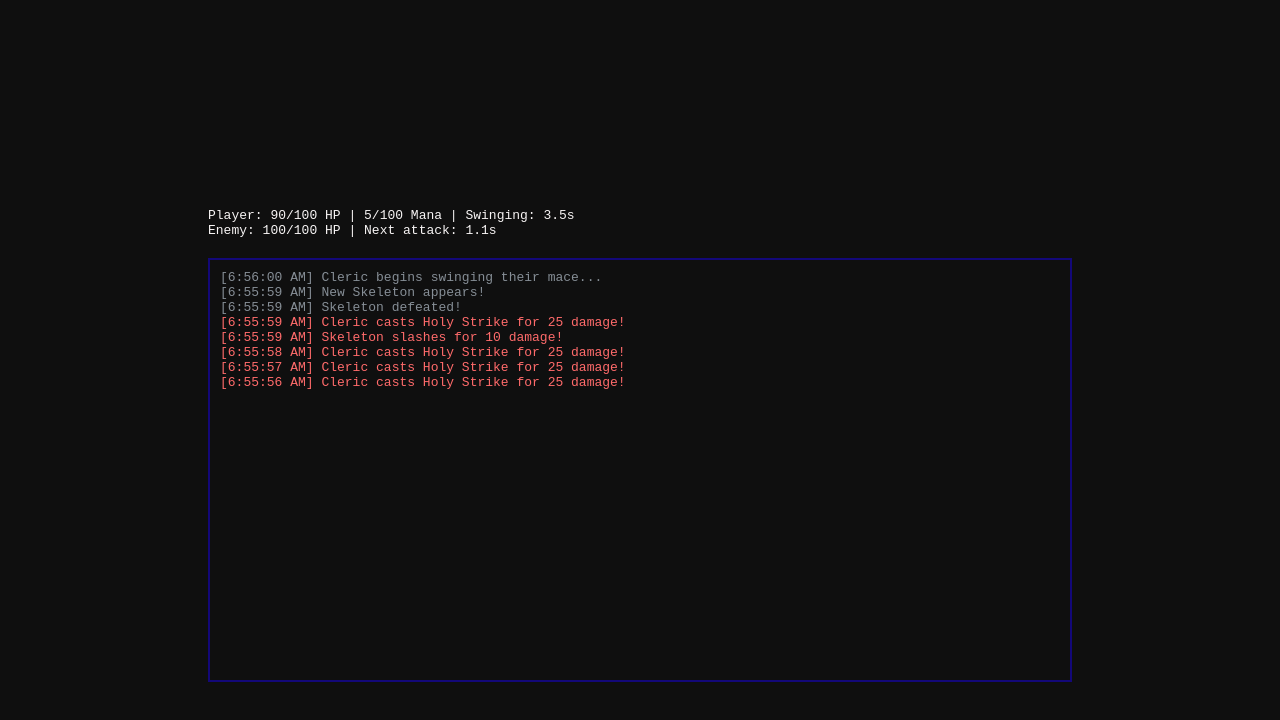
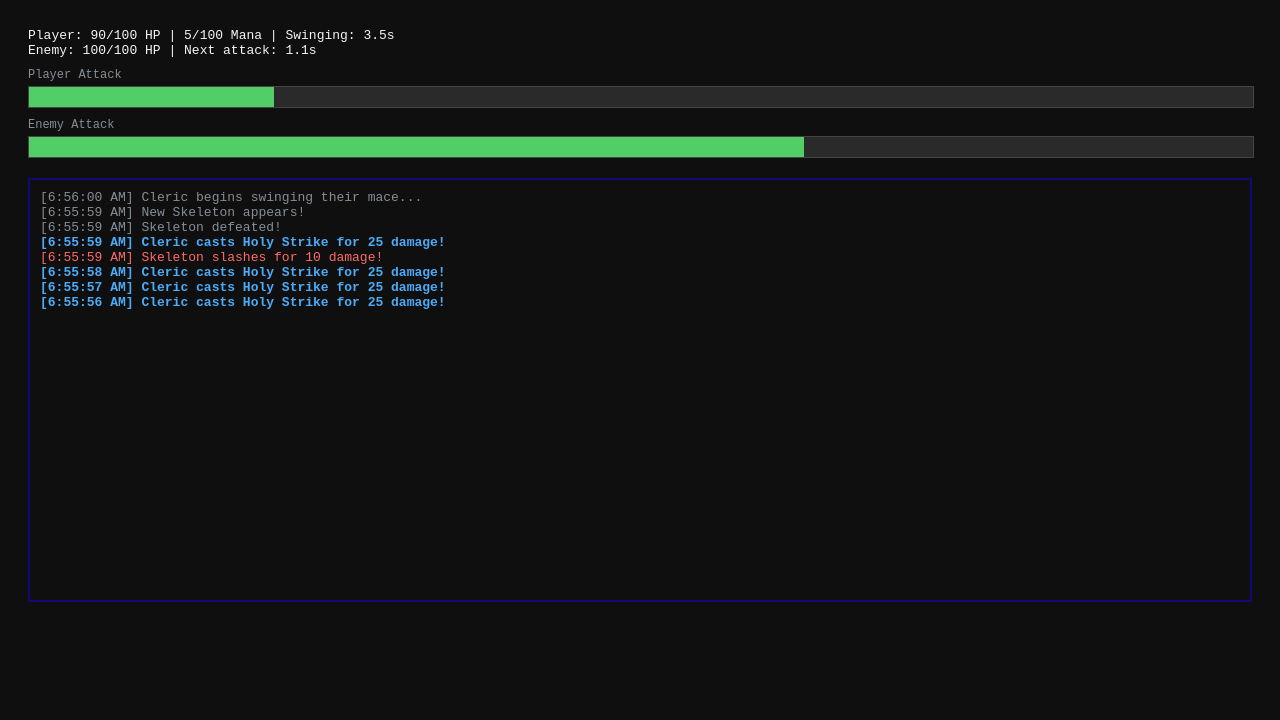
Before and after one commit to Sillyfess/Idle-ARPG, a website built with Vite: page index.html in a window 1280 px wide. Built offline with nearby package versions, Linux system fonts and the light colour scheme.

Commit message:
Added green progress bars for attacks

```diff
--- a/index.html
+++ b/index.html
@@ -7,7 +7,7 @@
                 font-family: monospace;
                 background: #0f0f0f;
                 color: #f8f5f5;
-                padding: 200px;
+                padding: 20px;
             }
             #combat-log {
                 height: 400px;
@@ -19,12 +19,54 @@
             .damage { color: #ff6b6b; }
             .heal { color: #51cf66; }
             .mana { color: #339af0; }
+            .player-magic { color: #4dabf7; font-weight: bold; }
             .system { color: #868e96; }
             .melee { color: #ffa726; font-style: italic}
+
+            /* Progress Bars */
+            .progress-container {
+                margin: 10px 0;
+            }
+
+            .progress-label {
+                color: #868e96;
+                font-size: 12px;
+                margin-bottom: 4px;
+            }
+
+            .progress-bar-bg {
+                width: 100%;
+                height: 20px;
+                background: #2a2a2a;
+                border: 1px solid #444;
+            }
+
+            .progress-bar {
+                height: 100%;
+                background: #51cf66;
+                width: 0%;
+                transition: width 0.1s linear;
+            }
         </style>
     </head>
     <body>
         <div id="stats"></div>
+
+        <!-- Progress Bars -->
+        <div class="progress-container">
+            <div class="progress-label">Player Attack</div>
+            <div class="progress-bar-bg">
+                <div id="player-progress" class="progress-bar"></div>
+            </div>
+        </div>
+
+        <div class="progress-container">
+            <div class="progress-label">Enemy Attack</div>
+            <div class="progress-bar-bg">
+                <div id="enemy-progress" class="progress-bar"></div>
+            </div>
+        </div>
+
         <div id="combat-log"></div>
         <script type="module" src="/src/main.ts"></script>
     </body>
--- a/src/main.ts
+++ b/src/main.ts
@@ -67,7 +67,7 @@ class CombatEngine {
         damage: 25,
         execute: (caster, target) => {
             target.hp -= this.holyStrike.damage;
-            this.log(`${caster.name} casts Holy Strike for ${this.holyStrike.damage} damage!`, 'damage');
+            this.log(`${caster.name} casts Holy Strike for ${this.holyStrike.damage} damage!`, 'player-magic');
         }
     };
 
@@ -216,6 +216,35 @@ class CombatEngine {
             <div>Enemy: ${this.enemy.hp}/${this.enemy.maxHp} HP | Next attack: ${enemyNextAttack}s</div>
             `;
         }
+
+        // Update player progress bar
+        const playerProgress = document.getElementById('player-progress') as HTMLElement;
+        if (playerProgress) {
+            let progressPercent = 0;
+
+            if (this.isSwinging) {
+                // Show swing progress (how much completed)
+                progressPercent = ((this.meleeSwingTime - this.currentSwingTime) / this.meleeSwingTime) * 100;
+            } else if (this.globalCooldown > 0) {
+                // Show GCD progress (how much completed)
+                progressPercent = ((this.gcdDuration - this.globalCooldown) / this.gcdDuration) * 100;
+            }
+
+            playerProgress.style.width = `${progressPercent}%`;
+        }
+
+        // Update enemy progress bar
+        const enemyProgress = document.getElementById('enemy-progress') as HTMLElement;
+        if (enemyProgress) {
+            let progressPercent = 0;
+
+            if (this.enemy.hp > 0 && this.player.hp > 0) {
+                // Show attack timer progress
+                progressPercent = (this.enemyAttackTimer / this.enemyAttackSpeed) * 100;
+            }
+
+            enemyProgress.style.width = `${progressPercent}%`;
+        }
     }
 }
 
```
Also changed, not shown: .claude/settings.local.json.
